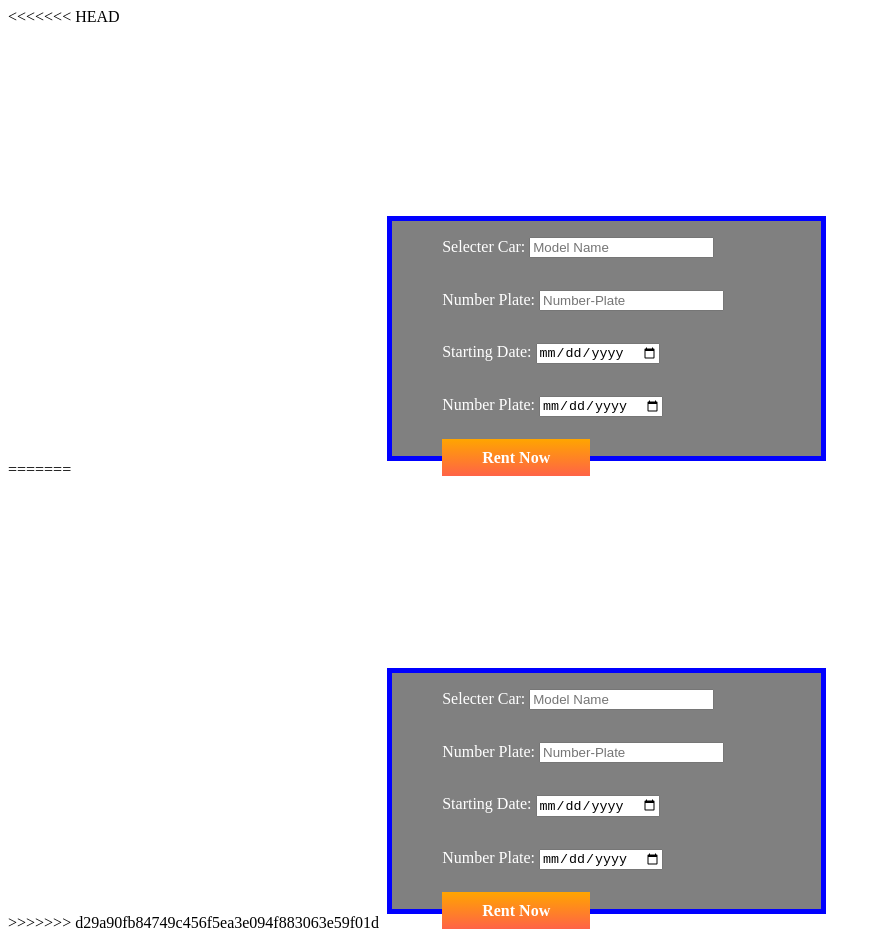
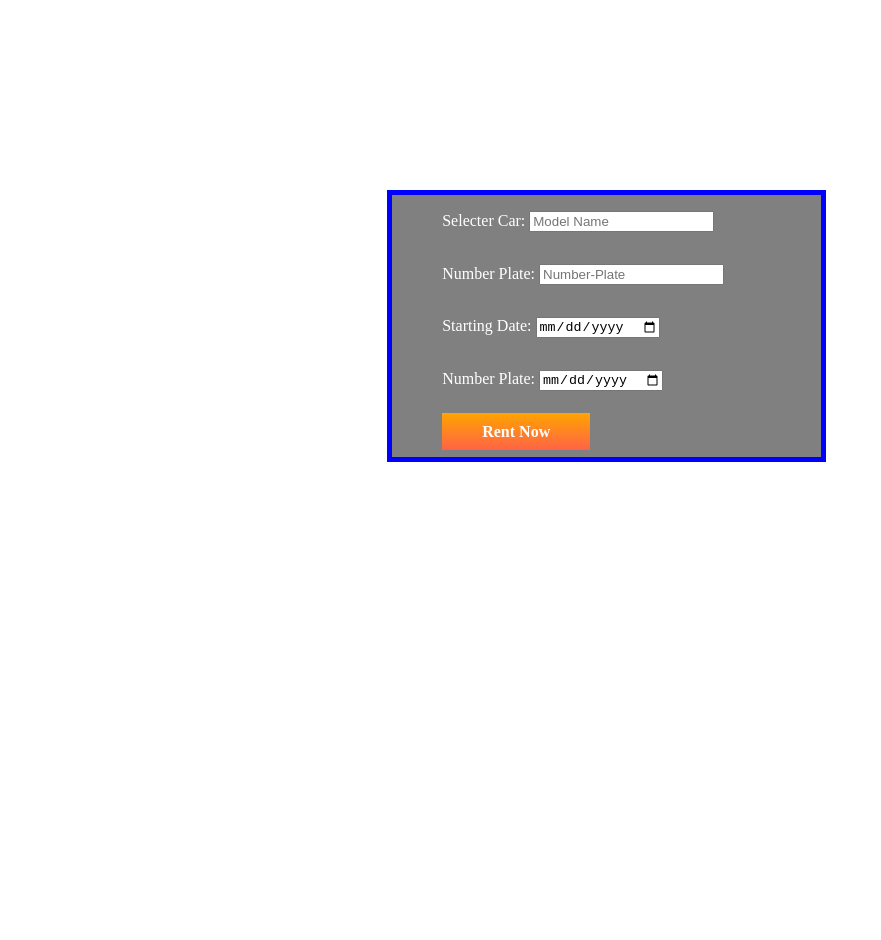
Before and after one commit to IftiFahad/Car-Rental-Using-MERN, a plain HTML site: page order.html in a window 1280 px wide. Shown: the whole page, without its empty margins (0-881 px from the left). After the commit the page ends 800 px from the top, so only its background shows below. Drawn offline with Linux system fonts and the light colour scheme.

Commit message:
Update order.html

```diff
--- a/order.html
+++ b/order.html
@@ -1,4 +1,4 @@
-<<<<<<< HEAD
+
 <!DOCTYPE html>
 <html lang="en">
 
@@ -71,78 +71,4 @@
 
 </body>
 
-=======
-<!DOCTYPE html>
-<html lang="en">
-
-<head>
-    <meta charset="UTF-8">
-    <meta name="viewport" content="width=device-width, initial-scale=1.0">
-    <title>Confirm Order</title>
-    <style>
-        .book1 {
-
-            margin-top: 15%;
-            margin-left: 30%;
-
-            display: grid;
-            width: 30%;
-            height: 30%;
-            border: 5px blue solid;
-            padding-left: 50px;
-            background-color: gray;
-            color: white;
-
-        }
-
-        a {
-
-            text-decoration: none;
-            background-image: linear-gradient(orange, tomato);
-            color: white;
-            font-weight: 700;
-            padding: 10px 40px;
-            border radius: 5px;
-        }
-    </style>
-
-
-
-</head>
-
-
-
-
-
-<body>
-
-    <section>
-
-
-        <div id="hudai">
-
-        </div>
-
-        <div class="book1">
-
-            <p>Selecter Car: <input type="id" placeholder="Model Name" name="id" required>
-            <p>Number Plate: <input type="id" placeholder="Number-Plate" name="id" required>
-            <p>Starting Date: <input type="date" placeholder="Username" name="id" required>
-            <p>Number Plate: <input type="date" placeholder="Username" name="id" required>
-
-            <p>
-                <a href="booking.html">Rent Now</a>
-            </p>
-
-
-
-        </div>
-
-
-    </section>
-
-
-</body>
-
->>>>>>> d29a90fb84749c456f5ea3e094f883063e59f01d
 </html>
```
